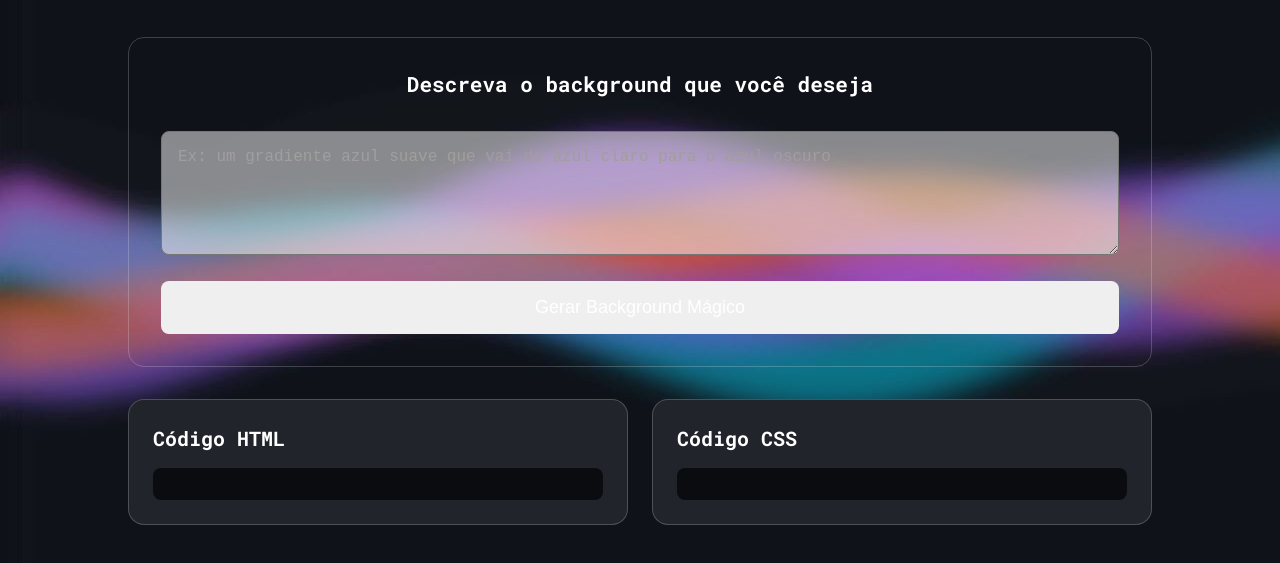
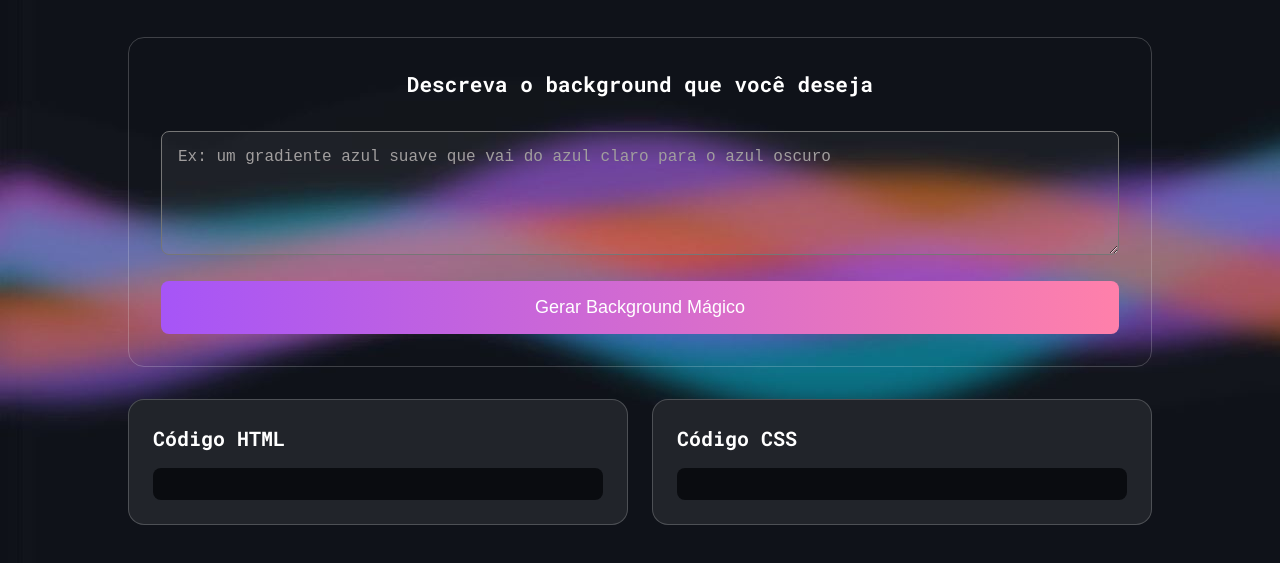
Before and after one commit to matias-ezequiel-correa/projeto-magic-background, a plain HTML site: page index.html in a window 1280 px wide. Shown: the part 203-766 px from the top of the page. Drawn offline with Linux system fonts and the light colour scheme; a script that the page names is missing.

Commit message:
Update style.css

```diff
--- a/src/css/style.css
+++ b/src/css/style.css
@@ -5,6 +5,13 @@ body {
     font-family: "Roboto Mono", monospace;
     line-height: 1.4;
     padding: 32px 24px;
+}
+
+.container {
+    max-width: 1024px;
+    margin: 0 auto;
+    z-index: 99;
+    position: relative;
 }
 
 .header {
@@ -25,13 +32,6 @@ body {
     font-size: 19px;
 }
 
-.container {
-    max-width: 1024px;
-    margin: 0 auto;
-    z-index: 99;
-    position: relative;
-}
-
 .card {
     border: 1px solid rgba(255, 255, 255, 0.2);
     border-radius: 16px;
@@ -46,7 +46,7 @@ body {
 }
 
 .form-group textarea {
-    background-color: rgba(255, 255, 255, 0.5);
+    background-color: rgba(255, 255, 255, 0.05);
     color: #ffffff;
     width: 100%;
     min-height: 120px;
@@ -69,7 +69,7 @@ body {
 .form-group .btn-magic {
     width: 100%;
     padding: 16px 32px;
-    background: linear-gradient(90deg, #a655f7, 0%, #ff80aa, 100%);
+    background: linear-gradient(90deg, #a655f7 0%, #ff80aa 100%);
     color: #ffffff;
     border: none;
     border-radius: 8px;
```
